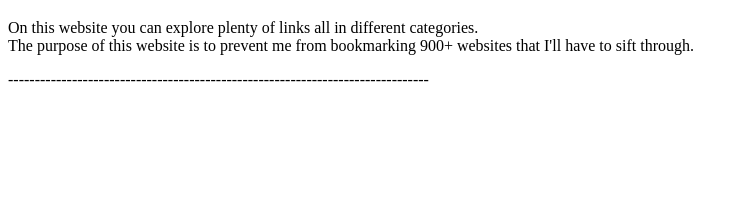
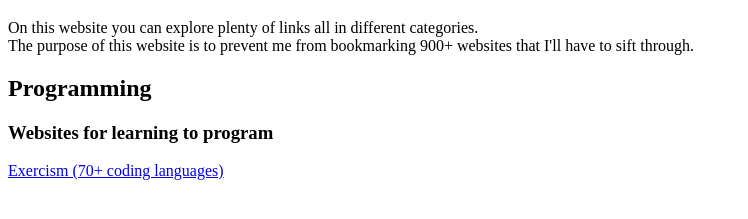
Before and after one commit to k1-9110/dol.github.io, a plain HTML site: page index.html in a window 1280 px wide. Shown: the part 61-280 px from the top of the page, without its empty margins (0-748 px from the left). Drawn offline with Linux system fonts and the light colour scheme.

Commit message:
Update index.html

```diff
--- a/index.html
+++ b/index.html
@@ -6,6 +6,8 @@
   <body>
     <h1>Welcome to the Dashboard of Links</h1>
     <p>On this website you can explore plenty of links all in different categories. <br>The purpose of this website is to prevent me from bookmarking 900+ websites that I'll have to sift through.</p>
-    <p>-------------------------------------------------------------------------------</p>
+    <h2>Programming</h2>
+    <h3>Websites for learning to program</h3>
+    <a href="https://exercism.com/">Exercism (70+ coding languages)</a>
   </body>
 </html>
```
